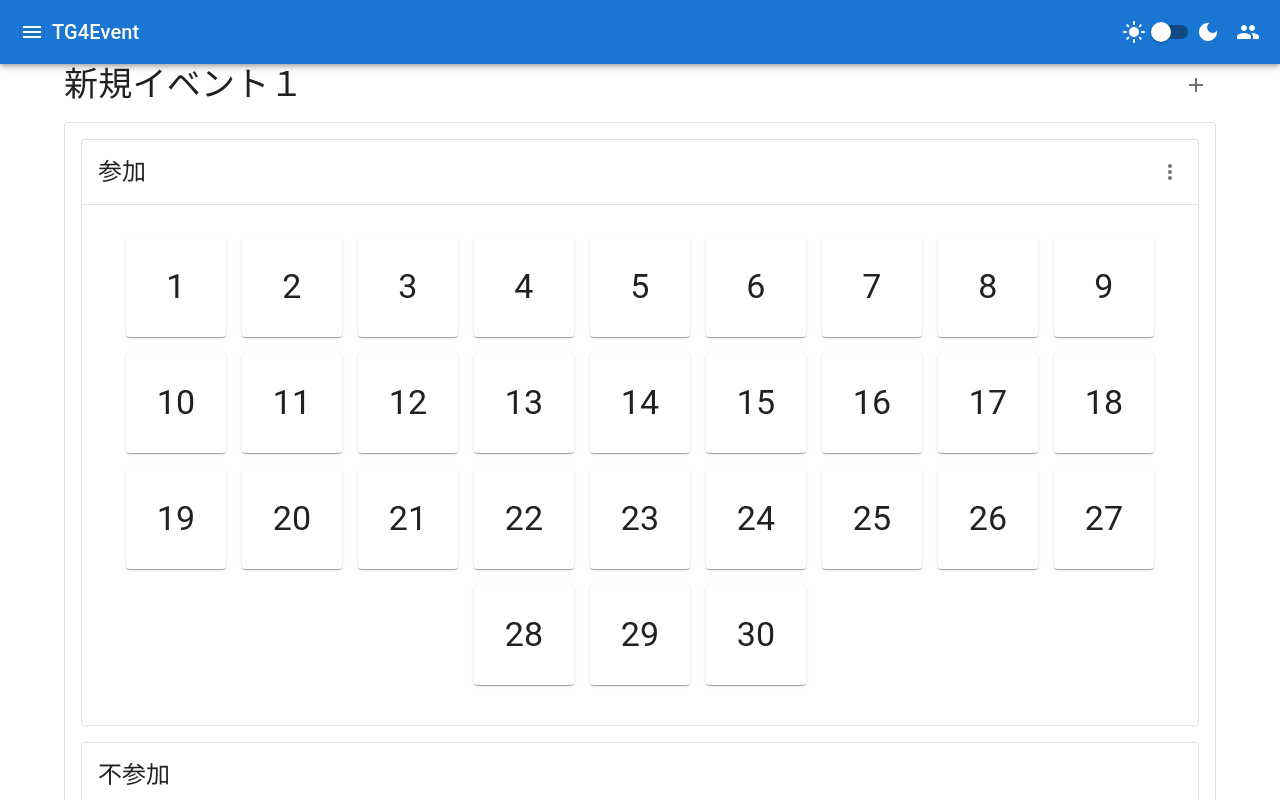
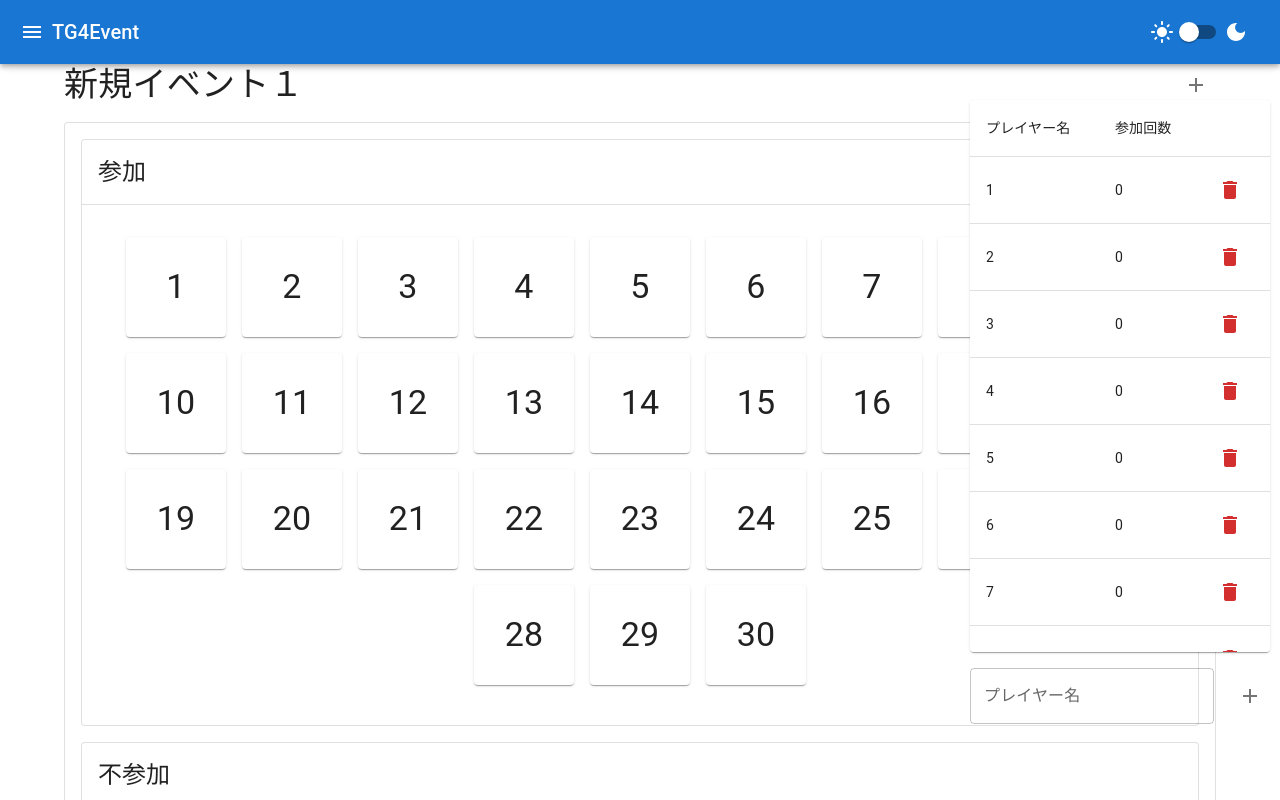
Before and after one commit to molybdenum0330/TG4, a React (Create React App) app: page / in a window 1280 px wide. Shown: the top 800 px of the page. Built offline with nearby package versions, Linux system fonts and the light colour scheme.

Commit message:
change: player table position is to fixed right. player table sync to team panel (add and remove is stil not implementedl)

```diff
--- a/src/Content.tsx
+++ b/src/Content.tsx
@@ -79,18 +79,15 @@ const Content = () => {
                 </IconButton>
               </div>
             </Box>
-              <DndProvider backend={HTML5Backend}>
-                {resultList.map((result) => <ResultBox key={result.id} result={result} updateTGEventView={updateTGEventView}/>)}
-              </DndProvider>
+            <DndProvider backend={HTML5Backend}>
+              {resultList.map((result) => <ResultBox key={result.id} result={result} updateTGEventView={updateTGEventView}/>)}
+            </DndProvider>
           </Stack>
         );
       }
 
-      return useMemo(() => (
+      return (
         <TGEventPlayerListProvider tgEvent={tgEvent}>
-          <Drawer anchor="right" open={playerListDrawerOpen} onClose={togglePlayerListDrawer(false)}>
-            <PlayerTable />
-          </Drawer>
           <Container>
             <Grid container spacing={3}>
               <Grid item xs={12}>
@@ -98,9 +95,10 @@ const Content = () => {
               </Grid>
             </Grid>
           </Container>
-        </TGEventPlayerListProvider>),
-        [tgEvent]
-     );
+          <Box sx={{ width: 300, right: 10, position: 'fixed', top: 100, height: '80%'}}>
+            <PlayerTable updateTGEventView={updateTGEventView}/>
+          </Box>
+        </TGEventPlayerListProvider>);
     };
 
     const MainContent = () => {
@@ -130,9 +128,6 @@ const Content = () => {
               TG4Event
             </Typography>
             <ThemeSwitch darkMode={darkMode} handleThemeChange={handleThemeChange} />
-            <IconButton edge="end" color="inherit" aria-label="player-list" onClick={togglePlayerListDrawer(true)}>
-              <PeopleIcon />
-            </IconButton>
           </Toolbar>
         </AppBar>
         <Toolbar />
--- a/src/components/PlayerTable.tsx
+++ b/src/components/PlayerTable.tsx
@@ -1,86 +1,71 @@
 import React, { useState, useEffect } from 'react';
-import { Table, TableBody, TableCell, TableContainer, TableHead, TableRow, Paper, TextField, Button, Grid, IconButton } from '@mui/material';
+import { Table, TableBody, TableCell, TableContainer, TableHead, TableRow, Paper, TextField, Button, Grid, IconButton, Stack } from '@mui/material';
 import DeleteIcon from '@mui/icons-material/Delete';
+import AddIcon from '@mui/icons-material/Add';
 import { v4 as uuidv4 } from 'uuid';
 import { Player } from '../types/types';
 import { usePlayerListContext } from '../context/PlayerListContext';
 
-const PlayerTable = () => {
+const PlayerTable = ({ updateTGEventView }: { updateTGEventView: () => void }) => {
   const { playerList, setPlayerList } = usePlayerListContext();
-  const [editField, setEditField] = useState<{ id: string | null, field: string | null }>({ id: null, field: null });
-  const [saveName, setSaveName] = useState('');
-
-  const handleNameChange = (id: string, name: string) => {
-    setPlayerList(playerList.map(player => player.id === id ? { ...player, name } : player));
-  };
-
-  const handlePlayedChange = (id: string, playedCount: number) => {
-    setPlayerList(playerList.map(player => player.id === id ? { ...player, playedCount } : player));
-  };
+  const [editName, setEditName] = useState<Player | null>(null);
+  const [editPlayerName, setEditPlayerName] = useState<string>("");
+  const [playerName, setPlayerName] = useState('');
 
   const addPlayer = () => {
     const newPlayer: Player = {
       id: uuidv4(),
-      name: 'プレイヤー' + (playerList.length + 1),
+      name: playerName,
       playedCount: 0,
     };
     setPlayerList([...playerList, newPlayer]);
+    setPlayerName('')
+    updateTGEventView()
   };
 
-  const removePlayer = (id: string) => {
-    setPlayerList(playerList.filter(player => player.id !== id));
+  const removePlayer = (player: Player) => {
+    if (player.playedCount > 0) {
+      if (!window.confirm('このプレイヤーは参加回数が1以上です。本当に削除しますか？')) {
+        return;
+      }
+    }
+    setPlayerList(playerList.filter(p => p !== player));
+    updateTGEventView();
   };
 
-  const handleFocus = (id: string, field: string) => {
-    setEditField({ id, field });
+  const handleFocus = (player: Player) => {
+    setEditName(player);
+    setEditPlayerName(player.name || '')
   };
 
   const handleBlur = () => {
-    setEditField({ id: null, field: null });
-  };
-
-  const handleSave = () => {
-    console.log(`Saving player list as: ${saveName}`);
-    // Implement the actual save logic here
+    if (editName) {
+      editName.name = editPlayerName
+    }
+    setEditName(null);
+    updateTGEventView()
   };
 
   const playerTableContent = (
-    <div style={{ display: 'flex', flexDirection: 'column', height: '100%' }}>
-      <Grid container spacing={2} style={{ marginBottom: '16px' }}>
-        <Grid item>
-          <Button id="add-player-button" variant="contained" color="primary" onClick={addPlayer}>
-            プレイヤー追加
-          </Button>
-        </Grid>
-        <Grid item>
-          <TextField
-            label="Save Name"
-            value={saveName}
-            onChange={(e) => setSaveName(e.target.value)}
-          />
-          <Button variant="contained" color="primary" onClick={handleSave}>
-            Save Player List
-          </Button>
-        </Grid>
-      </Grid>
+    <Stack direction="column" sx={{ display: 'flex', height: '80%' }} gap={2}>
       <TableContainer component={Paper} style={{ flex: 1, overflow: 'auto' }}>
         <Table stickyHeader>
           <TableHead>
             <TableRow>
               <TableCell>プレイヤー名</TableCell>
               <TableCell>参加回数</TableCell>
-              <TableCell>操作</TableCell>
+              <TableCell></TableCell>
             </TableRow>
           </TableHead>
           <TableBody>
             {playerList.map(player => (
-              <TableRow key={player.id} style={{ height: '40px' }} id={`player-row-${player.id}`}>
+              <TableRow key={player.id} id={`player-row-${player.id}`}>
                 <TableCell>
-                  {editField.id === player.id && editField.field === 'name' ? (
+                  {editName === player ? (
                     <TextField
                       id={`player-name-${player.id}`}
-                      value={player.name}
-                      onChange={(e) => handleNameChange(player.id, e.target.value)}
+                      value={editPlayerName}
+                      onChange={(e) => setEditPlayerName(e.target.value)}
                       onBlur={handleBlur}
                       autoFocus
                       size="small"
@@ -95,7 +80,7 @@ const PlayerTable = () => {
                   ) : (
                     <span
                       id={`edit-player-name-${player.id}`}
-                      onClick={() => handleFocus(player.id, 'name')}
+                      onClick={() => handleFocus(player)}
                       style={{ color: player.name ? 'inherit' : 'rgba(0, 0, 0, 0.54)' }}
                     >
                       {player.name || 'クリックして編集'}
@@ -103,27 +88,10 @@ const PlayerTable = () => {
                   )}
                 </TableCell>
                 <TableCell>
-                  {editField.id === player.id && editField.field === 'playedCount' ? (
-                    <TextField
-                      id={`player-playedCount-${player.id}`}
-                      type="number"
-                      value={player.playedCount}
-                      onChange={(e) => handlePlayedChange(player.id, parseInt(e.target.value))}
-                      onBlur={handleBlur}
-                      autoFocus
-                      size="small"
-                    />
-                  ) : (
-                    <span
-                      id={`edit-player-playedCount-${player.id}`}
-                      onClick={() => handleFocus(player.id, 'playedCount')}
-                    >
-                      {player.playedCount}
-                    </span>
-                  )}
+                  {player.playedCount}
                 </TableCell>
                 <TableCell>
-                  <IconButton id={`delete-player-${player.id}`} color="error" onClick={() => removePlayer(player.id)} size="small">
+                  <IconButton id={`delete-player-${player.id}`} color="error" onClick={() => removePlayer(player)} size="small">
                     <DeleteIcon />
                   </IconButton>
                 </TableCell>
@@ -132,7 +100,17 @@ const PlayerTable = () => {
           </TableBody>
         </Table>
       </TableContainer>
-    </div>
+      <Stack direction="row" spacing={2} sx={{ marginBottom: '16px' }}>
+        <TextField
+          label="プレイヤー名"
+          value={playerName}
+          onChange={(e) => setPlayerName(e.target.value)}
+        />
+        <IconButton onClick={addPlayer}>
+          <AddIcon />
+        </IconButton>
+      </Stack>
+    </Stack>
   );
 
   return (
```
Also changed, not shown: 1 other file (tests, documents, lock files or other folders).
